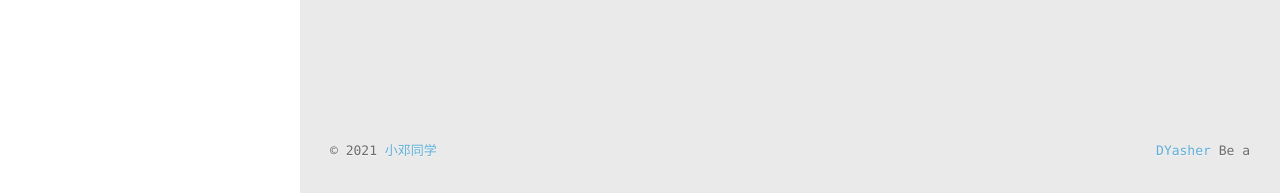
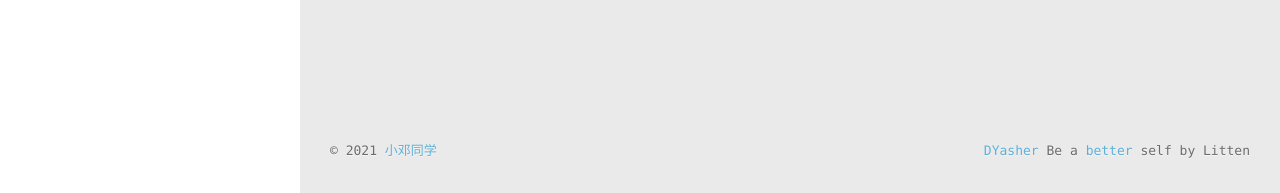
Before and after one commit to DYasher/DYasher.github.io, a plain HTML site: page archives/index.html in a window 1280 px wide. Shown: the part 607-800 px from the top of the page. Drawn offline with Linux system fonts and the light colour scheme; some packages are replaced by stand-ins of ours; a script that the page names is missing.

Commit message:
Site updated: 2021-02-01 04:02:36

```diff
--- a/archives/index.html
+++ b/archives/index.html
@@ -290,7 +290,7 @@ var _hmt = _hmt || [];
       	<div class="footer-right">
 
 
-      		<a href="https://github.com/DYasher" target="_blank">DYasher</a>  Be a <a href="https://github.com/litten/hexo-theme-yilia"  by Litten
+      		<a href="https://github.com/DYasher" target="_blank">DYasher</a>  Be a <a href="https://github.com/litten/hexo-theme-yilia" target="_blank">better</a> self  by Litten
       	</div>
     </div>
   </div>
```
Also changed, not shown: 2021/01/31/hello-world/index.html (+1 -1 lines), archives/2021/01/index.html (+1 -1 lines), archives/2021/index.html (+1 -1 lines), index.html (+1 -1 lines).
